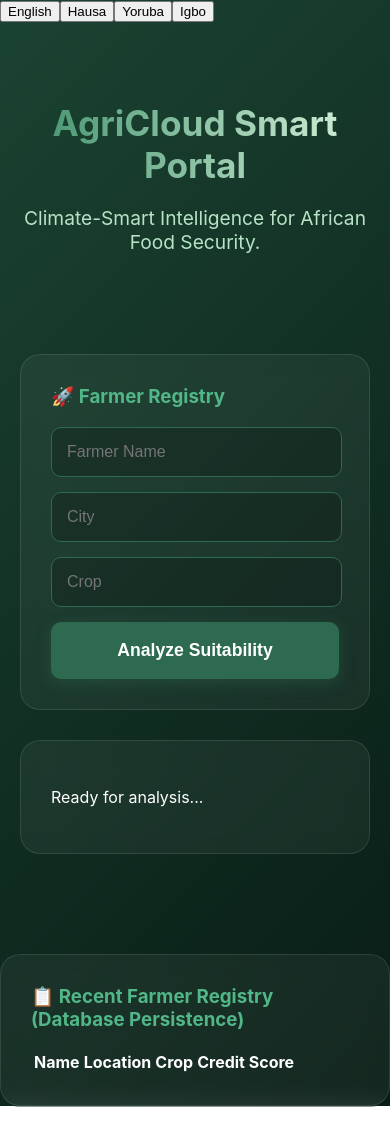
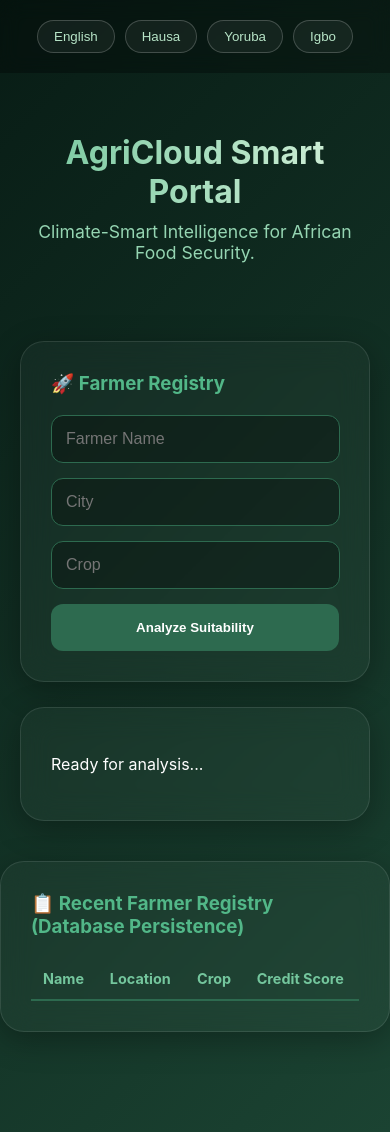
Before and after one commit to ellella2123/AgriCloud-Smart-System, a React (Create React App) app in the folder frontend/: page / in a window 390 px wide. Before the commit the page ends 1106 px from the top, so only its background shows below. Built offline with nearby package versions, Linux system fonts and the light colour scheme.

Commit message:
Refactor App.css for improved styling and layout
Updated global styles, adjusted layout and button styles, and improved responsiveness.

```diff
--- a/frontend/src/App.css
+++ b/frontend/src/App.css
@@ -1,118 +1,164 @@
-/* Global Styling */
+/* --- Global Theme & Background --- */
 body {
   margin: 0;
   padding: 0;
   font-family: 'Inter', 'Segoe UI', sans-serif;
-  background: linear-gradient(135deg, #1b4332 0%, #081c15 100%); /* Deep Forest Gradient */
+  background: linear-gradient(135deg, #081c15 0%, #1b4332 100%);
   color: white;
-  overflow-x: hidden;
+  min-height: 100vh;
 }
 
-/* Hero Section */
+/* --- Language Toggle Bar --- */
+.lang-bar {
+  display: flex;
+  justify-content: center;
+  gap: 10px;
+  padding: 20px;
+  background: rgba(0, 0, 0, 0.3);
+  backdrop-filter: blur(10px);
+}
+
+.lang-bar button {
+  background: rgba(255, 255, 255, 0.05);
+  border: 1px solid rgba(255, 255, 255, 0.2);
+  color: #b7e4c7;
+  padding: 8px 16px;
+  border-radius: 20px;
+  cursor: pointer;
+  transition: 0.3s;
+  font-weight: 500;
+}
+
+.lang-bar button:hover {
+  background: #40916c;
+  color: white;
+  border-color: #52b788;
+}
+
+/* --- Hero Section --- */
 .hero {
   text-align: center;
-  padding: 80px 20px;
-  animation: fadeIn 1.5s ease-in;
+  padding: 60px 20px;
 }
 
 .hero h1 {
-  font-size: 3.5rem;
+  font-size: 3rem;
   margin: 0;
-  background: linear-gradient(to right, #40916c, #d8f3dc);
+  background: linear-gradient(to right, #74c69d, #d8f3dc);
   -webkit-background-clip: text;
   -webkit-text-fill-color: transparent;
 }
 
 .hero p {
-  font-size: 1.2rem;
-  color: #b7e4c7;
-  max-width: 600px;
-  margin: 20px auto;
+  color: #95d5b2;
+  font-size: 1.1rem;
+  margin-top: 10px;
 }
 
-/* Main Dashboard Layout */
+/* --- Main Dashboard Grid --- */
 .dashboard-container {
-  max-width: 1100px;
-  margin: 0 auto 100px auto;
+  max-width: 1000px;
+  margin: 0 auto;
   display: grid;
-  grid-template-columns: 1fr 1.2fr;
-  gap: 30px;
+  grid-template-columns: 1fr 1fr;
+  gap: 25px;
   padding: 0 20px;
 }
 
-/* Glassmorphism Cards */
+/* --- Glassmorphism Cards --- */
 .glass-card {
-  background: rgba(255, 255, 255, 0.05);
-  backdrop-filter: blur(10px);
+  background: rgba(255, 255, 255, 0.03);
+  backdrop-filter: blur(15px);
   border: 1px solid rgba(255, 255, 255, 0.1);
-  border-radius: 20px;
+  border-radius: 24px;
   padding: 30px;
-  transition: transform 0.3s ease;
+  box-shadow: 0 8px 32px rgba(0, 0, 0, 0.3);
 }
 
-.glass-card:hover {
-  transform: translateY(-5px);
-  border-color: #52b788;
-}
+h3 { color: #52b788; margin-top: 0; margin-bottom: 20px; }
 
-/* Form Styling */
-h3 { color: #52b788; margin-top: 0; }
 input {
   width: 90%;
-  padding: 15px;
+  padding: 14px;
   margin-bottom: 15px;
-  background: rgba(0, 0, 0, 0.2);
+  background: rgba(0, 0, 0, 0.3);
   border: 1px solid #2d6a4f;
-  border-radius: 10px;
+  border-radius: 12px;
   color: white;
   font-size: 1rem;
 }
 
-input:focus { outline: none; border-color: #74c69d; box-shadow: 0 0 10px #2d6a4f; }
-
 .analyze-btn {
   width: 100%;
-  padding: 18px;
+  padding: 16px;
   background: #2d6a4f;
   color: white;
   font-weight: bold;
-  font-size: 1.1rem;
   border: none;
-  border-radius: 10px;
+  border-radius: 12px;
   cursor: pointer;
   transition: 0.3s;
-  box-shadow: 0 4px 15px rgba(45, 106, 79, 0.4);
 }
 
 .analyze-btn:hover { background: #40916c; transform: scale(1.02); }
 
-/* Result Scoring Visuals */
+/* --- Suitability Visuals --- */
 .score-section { text-align: center; }
+
 .suitability-circle {
-  width: 150px;
-  height: 150px;
+  width: 140px;
+  height: 140px;
   border-radius: 50%;
-  border: 10px solid #52b788;
+  border: 8px solid #52b788;
   display: flex;
   flex-direction: column;
   justify-content: center;
   align-items: center;
   margin: 0 auto 20px auto;
-  background: rgba(0,0,0,0.3);
+  background: rgba(0,0,0,0.2);
+  box-shadow: 0 0 20px rgba(82, 183, 136, 0.3);
 }
 
-.Excellent { color: #52b788; text-shadow: 0 0 10px #52b788; }
+.suitability-circle h1 { font-size: 2.8rem; margin: 0; color: #fff; }
+.suitability-circle span { font-size: 0.7rem; color: #74c69d; font-weight: bold; }
+
+/* Rating Colors */
+.Excellent { color: #52b788; text-shadow: 0 0 10px rgba(82, 183, 136, 0.5); }
 .Good { color: #ffca3a; }
 .Bad { color: #ff595e; }
 
-/* Animations */
-@keyframes fadeIn {
-  from { opacity: 0; transform: translateY(20px); }
-  to { opacity: 1; transform: translateY(0); }
+/* --- Farmer History Table (The Winning Feature) --- */
+.history-section {
+  max-width: 1000px;
+  margin: 40px auto 100px auto;
+  overflow-x: auto;
 }
 
-/* Mobile Responsive */
+table {
+  width: 100%;
+  border-collapse: collapse;
+  margin-top: 15px;
+}
+
+th {
+  text-align: left;
+  padding: 12px;
+  border-bottom: 2px solid #2d6a4f;
+  color: #74c69d;
+  font-size: 0.9rem;
+}
+
+td {
+  padding: 12px;
+  border-bottom: 1px solid rgba(255, 255, 255, 0.05);
+  font-size: 0.95rem;
+  color: #d8f3dc;
+}
+
+tr:hover { background: rgba(255,255,255,0.02); }
+
+/* Responsive Mobile View */
 @media (max-width: 768px) {
   .dashboard-container { grid-template-columns: 1fr; }
-  .hero h1 { font-size: 2.2rem; }
+  .hero h1 { font-size: 2rem; }
 }
```
